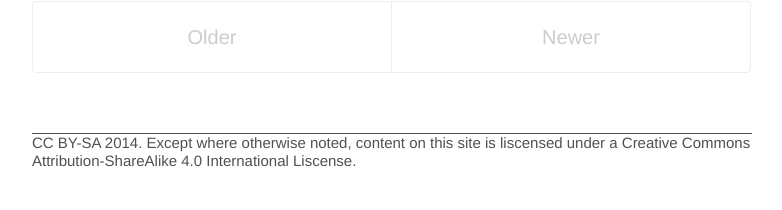
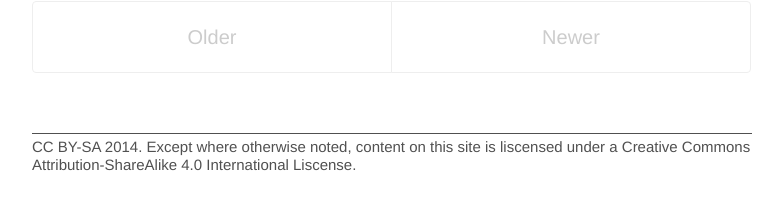
Before and after one commit to ddeconde/ddeconde.github.io, a Jekyll site: the page built from index.html, in a window 1280 px wide. Shown: the part 172-382 px from the top of the page, without its empty margins (248-1030 px from the left). Built offline with Jekyll 4.4.1, drawn with Linux system fonts in a browser that asks for light colours; Markdown is read by kramdown in place of the engine named in the settings; the list of posts is cut into pages by our own code.

Commit message:
back to poole

```diff
--- a/public/css/masthead-nav.css
+++ b/public/css/masthead-nav.css
@@ -92,6 +92,8 @@ a.masthead-nav-item:focus {
 .footer {
   text-align: left;
   border-top: 1px solid #505050;
+  margin-top: 0.2rem;
+  padding: 0.2rem 0;
   font-size: 75%;
   line-height: 120%;
 }
```
